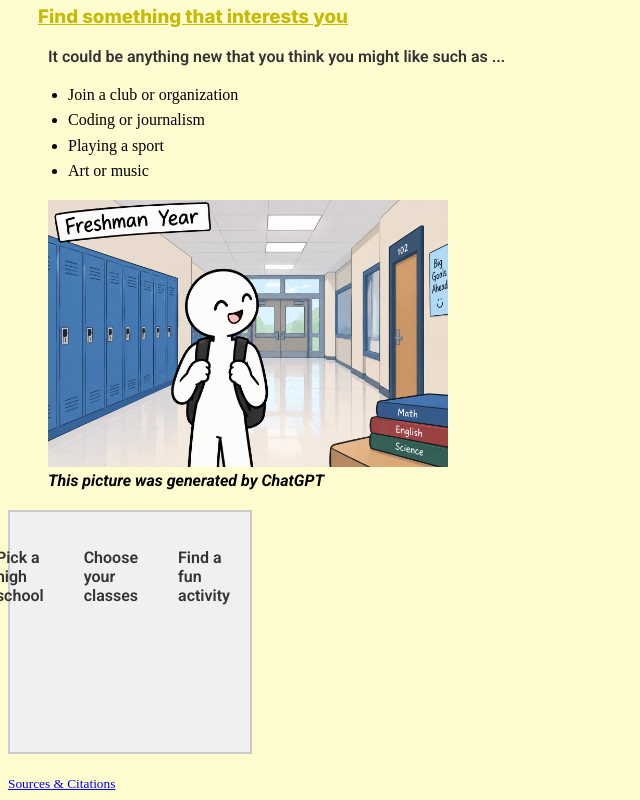
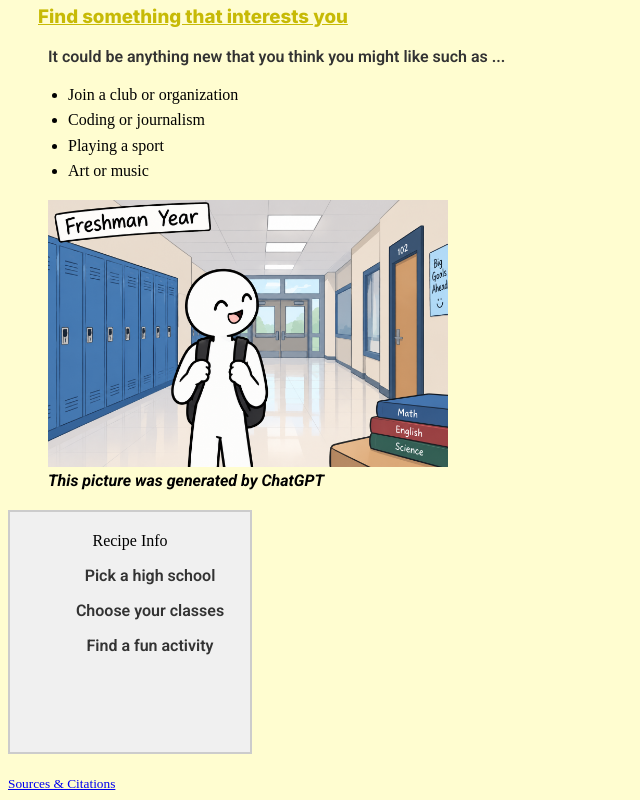
Before and after one commit to IACS-26-27/web-design-1-recipe-assignment-adamtiacs, a website: page index.html in a window 1280 px wide. Shown: the part 401-1201 px from the top of the page, without its empty margins (0-640 px from the left). Drawn offline with Linux system fonts and the light colour scheme.

Commit message:
updated readme and little changes need to fix the sticky note

```diff
--- a/styles.css
+++ b/styles.css
@@ -57,9 +57,9 @@ p {
   margin: 20px 0;
   width: 200px;
   height: 200px;
-  display: flex;
-  justify-content: flex-end;
+  text-align: center;
 }
+
 
 img {
   width: 400px;
```
Also changed, not shown: citations.html (+1 -0 lines), README.md.
